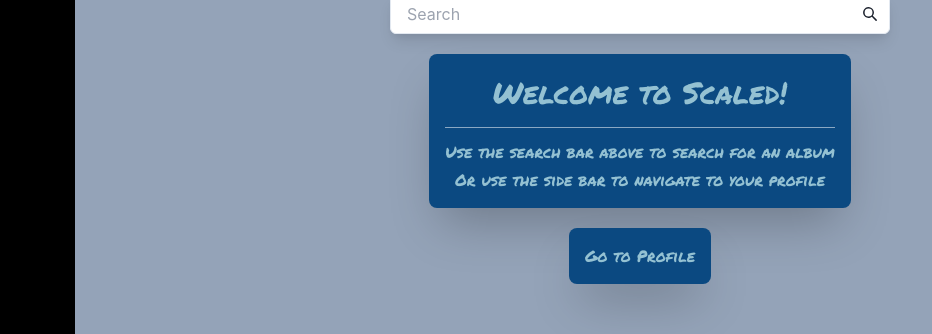
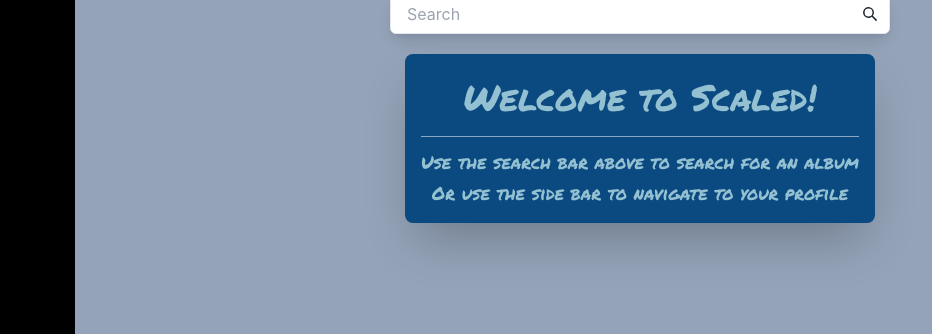
Before and after one commit to K-rolls/ECE5010-Project, a Next.js app in the folder frontend/: page /home in a window 1280 px wide. Shown: the part 298-632 px from the top of the page, without its empty margins (0-932 px from the left). Built offline with nearby package versions, Linux system fonts and the light colour scheme.

Commit message:
search formating

```diff
--- a/frontend/src/pages/Search/index.js
+++ b/frontend/src/pages/Search/index.js
@@ -135,7 +135,7 @@ const Search = () => {
                 </InputRightElement>
               </InputGroup>
             </div>
-            <div className="grid grid-cols-5 gap-4">
+            <div className="flex-1 grid grid-cols-5 gap-4">
               {searchResJSON.map((album, index) => (
                 <AlbumTile key={index} album={JSON.stringify(album)} />
               ))}
--- a/frontend/src/pages/home/index.js
+++ b/frontend/src/pages/home/index.js
@@ -118,16 +118,11 @@ const Home = () => {
           </div>
           <div className=" bg-background font-permanent-marker text-center rounded-lg text-mainblue p-4 shadow-2xl">
             <Stack spacing={1} >
-              <Text fontSize='3xl' paddingBottom={2}> Welcome to Scaled! </Text>
+              <Text fontSize='4xl' paddingBottom={2}> Welcome to Scaled! </Text>
               <Divider orientation='horizontal' />
-              <Text fontSize='md' paddingTop={2}> Use the search bar above to search for an album </Text>
-              <Text fontSize='md'> Or use the side bar to navigate to your profile </Text>
+              <Text fontSize='lg' paddingTop={2}> Use the search bar above to search for an album </Text>
+              <Text fontSize='lg'> Or use the side bar to navigate to your profile </Text>
             </Stack>
-          </div>
-          <div className="flex justify-center bg-background font-permanent-marker text-center rounded-lg text-mainblue p-4 shadow-2xl">
-            <Link href="/profile">
-              <button>Go to Profile</button>
-            </Link>
           </div>
         </div>
       </div>
```
